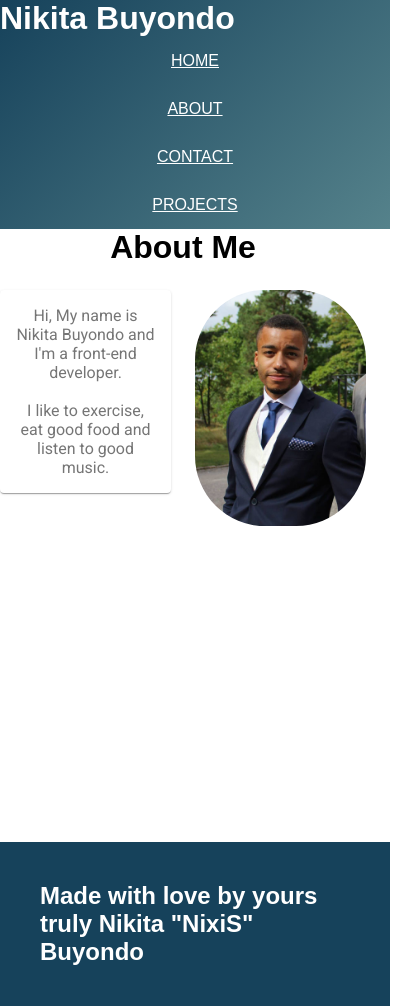
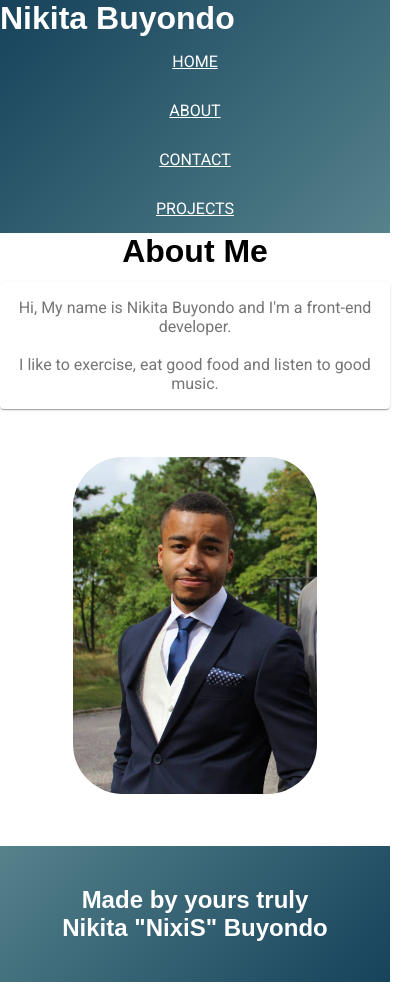
Before and after one commit to NikitaWB/nikita_buyondo_ip2_fe20, a React (Create React App) app: page /about in a window 390 px wide. Shown: the whole page, 414 px wide, since content can reach past the window. After the commit the page ends 982 px from the top, so only its background shows below. Built offline with nearby package versions, Linux system fonts and the light colour scheme; a web font is replaced by a local one.

Commit message:
Added more styles to Footer and fixed responsiveness with Grid in About

```diff
--- a/public/index.html
+++ b/public/index.html
@@ -9,7 +9,7 @@
       name="description"
       content="Web site created using create-react-app"
     />
-    <title>React App</title>
+    <title>Nikita Buyondo - Portfolio</title>
     <link rel="preconnect" href="https://fonts.gstatic.com">
 <link href="https://fonts.googleapis.com/css2?family=Roboto&family=Yusei+Magic&display=swap" rel="stylesheet"></link>
   </head>
--- a/src/Components/Footer/index.js
+++ b/src/Components/Footer/index.js
@@ -1,20 +1,23 @@
-import React from 'react'
-import styled from 'styled-components'
+import React from "react";
+import styled from "styled-components";
 
 const StyledFooter = styled.footer`
-background: var(--indigo-dye);
+  background: linear-gradient(135deg, #55828b 0%, #16425b 100%);
   justify-content: center;
+  text-align: center;
   display: flex;
   color: white;
   padding: 40px;
-`
+`;
 
 function Footer() {
   return (
     <StyledFooter>
-          <h2>Made with love by yours truly Nikita "NixiS" Buyondo</h2>
+      <h2>
+        Made by yours truly <br></br> Nikita "NixiS" Buyondo
+      </h2>
     </StyledFooter>
-    )
+  );
 }
 
-export default Footer
+export default Footer;
--- a/src/Components/Main/About/index.js
+++ b/src/Components/Main/About/index.js
@@ -1,65 +1,63 @@
-import React from 'react'
-/* import styled from 'styled-components' */
-import profileimg from '../../../img/profile_img.jpg'
-import { makeStyles } from '@material-ui/core/styles';
-import Paper from '@material-ui/core/Paper';
-import Grid from '@material-ui/core/Grid';
-import { FormatBold } from '@material-ui/icons';
-
-/* const StyledAbout = styled.main`
-padding: 20px;
-margin: 15px;
-width: 100%;
-text-align: center;
-    h1{
-    }
-    p{
-    }
-` */
+import React from "react";
+import profileimg from "../../../img/profile_img.jpg";
+import { makeStyles } from "@material-ui/core/styles";
+import Paper from "@material-ui/core/Paper";
+import Grid from "@material-ui/core/Grid";
 
 const useStyles = makeStyles((theme) => ({
   root: {
-        flexGrow:1,
-        /* flexDirection: column, */
+    flexGrow: 1,
   },
   paper: {
     padding: theme.spacing(2),
-        textAlign: 'center',
+    textAlign: "center",
     color: theme.palette.text.secondary,
-        fontFamily: 'Roboto',
-        fontStyle: FormatBold,
+    fontFamily: "Roboto",
+    fontStyle: "FormatBold",
   },
   styledH1: {
-         textAlign: 'center',
+    textAlign: "center",
   },
   styledImage: {
-         width: '100%',
-         borderRadius: '70px',
+    width: "100%",
+    borderRadius: "50px",
   },
 }));
-
-
 
 function About() {
   const classes = useStyles();
 
   return (
     <div className={classes.root}>
-            <Grid container xs={12} spacing={3}>
+      <Grid container alignItems="center" justify="space-around" spacing={3}>
         <Grid item xs={12}>
           <h1 className={classes.styledH1}>About Me</h1>
         </Grid>
-            <Grid item xs={6}>
-            <Paper className={classes.paper}>Hi, My name is Nikita Buyondo and I'm a front-end developer.
-            <br></br><br></br>I like to exercise, eat good food and listen to good music.
+      </Grid>
+      <Grid
+        container
+        alignItems="center"
+        alignSelf="center"
+        justify="center"
+        spacing={6}
+      >
+        <Grid item xs={12} sm={6} lg={3}>
+          <Paper className={classes.paper}>
+            Hi, My name is Nikita Buyondo and I'm a front-end developer.
+            <br></br>
+            <br></br>I like to exercise, eat good food and listen to good music.
           </Paper>
         </Grid>
-            <Grid item xs={6}>
-            <img src={profileimg} className={classes.styledImage} alt="Nikita Buyondo" />
+        <Grid item xs={8} sm={6} lg={3}>
+          <img
+            src={profileimg}
+            className={classes.styledImage}
+            alt="Nikita Buyondo"
+          />
         </Grid>
       </Grid>
     </div>
-    )
+  );
 }
 
-export default About
+export default About;
--- a/src/Components/Main/Projects/index.js
+++ b/src/Components/Main/Projects/index.js
@@ -1,25 +1,21 @@
-import React, { useState, useEffect } from 'react';
-
+import React, { useState, useEffect } from "react";
 
 function Projects() {
-    /* const API_URL = 'https://api.github.com/users/NikitaWB/repos'; */
-
-    const [gitdata, setGitdata] =useState([]);
-
+  const [gitdata, setGitdata] = useState([]);
 
   useEffect(() => {
-        fetch('https://api.github.com/users/NikitaWB/repos')
-        .then(response => response.json())
-        .then(data => setGitdata(data))
-    }, [])
+    fetch("https://api.github.com/users/NikitaWB/repos")
+      .then((response) => response.json())
+      .then((data) => setGitdata(data));
+  }, []);
   return (
     <>
       <h2>Projects</h2>
-            {gitdata.map(item => (
+      {gitdata.map((item) => (
         <p key={item.id}>{item.name}</p>
       ))}
     </>
-    )
+  );
 }
 
-export default Projects
+export default Projects;
--- a/src/GlobalStyle.js
+++ b/src/GlobalStyle.js
@@ -1,5 +1,4 @@
-import { createGlobalStyle } from "styled-components"
-
+import { createGlobalStyle } from "styled-components";
 
 const GlobalStyle = createGlobalStyle`
   *{
@@ -27,9 +26,9 @@ const GlobalStyle = createGlobalStyle`
   h1, h2, h3{
       font-family: 'Yusei Magic', sans-serif;
     }
-    p{
+    p, a{
       font-family: 'Roboto', sans-serif;
     }
-`
+`;
 
-export default GlobalStyle
+export default GlobalStyle;
```
Lines whose indentation alone changed are shown as unchanged.
